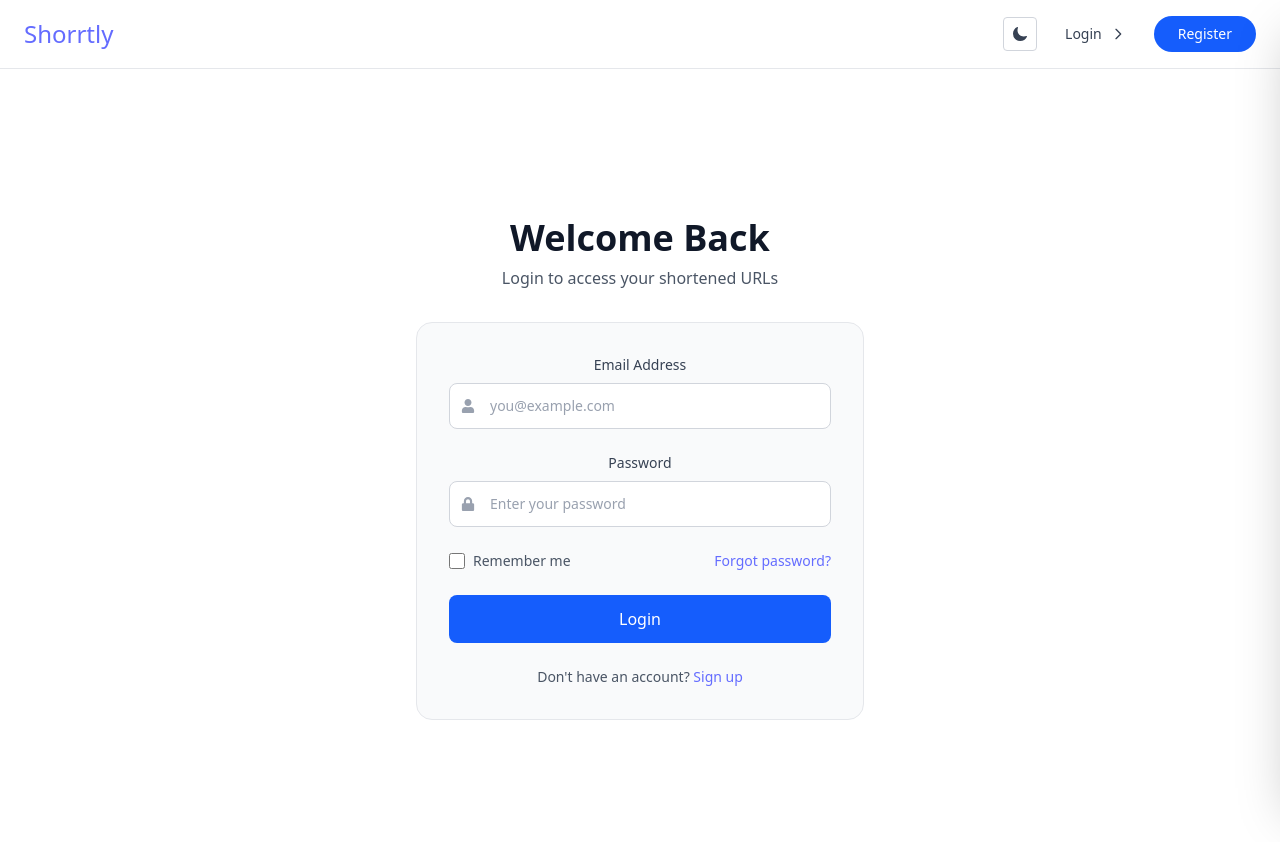
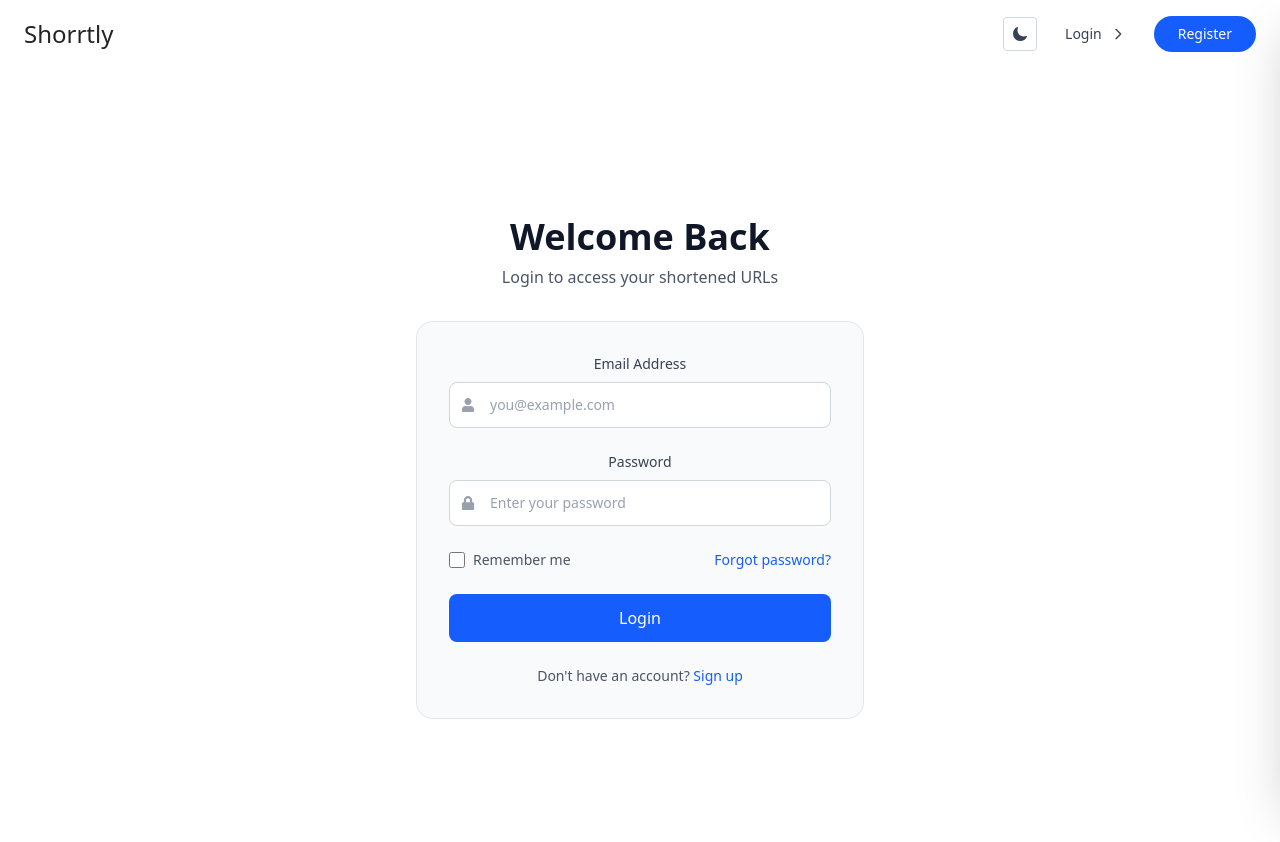
Before and after one commit to its-m4npreet/url_Shortner, a React (Vite) app in the folder frontend/: page /login in a window 1280 px wide. Shown: the top 842 px of the page. Built offline with nearby package versions, Linux system fonts and the light colour scheme.

Commit message:
refactor: improve styling and layout in MainCompo and Navbar components style: enhance transition effects in global CSS

```diff
--- a/frontend/src/components/mainCompo.jsx
+++ b/frontend/src/components/mainCompo.jsx
@@ -68,7 +68,7 @@ export const MainCompo = ({ onUrlShortened }) => {
       {/* Search Bar */}
       <div className="w-full max-w-2xl relative px-0">
         <div className="flex flex-col sm:flex-row items-center bg-gray-100 dark:bg-transparent rounded-lg sm:rounded-full px-3 sm:px-4 py-3 border border-gray-300 dark:border-gray-700 focus-within:border-blue-500 transition-colors gap-2 sm:gap-0">
-          <FaLink className='hidden sm:block text-[#242424] dark:text-white flex-shrink-0'/>
+          <FaLink className='hidden sm:block text-[#242424] dark:text-white flex-shrink-0 mr-1'/>
           <input
             type="url"
             value={url}
@@ -114,7 +114,7 @@ export const MainCompo = ({ onUrlShortened }) => {
         {shortUrl && (
           <div className="mt-6 text-center px-2">
             <p className="text-gray-700 dark:text-gray-300 text-sm">Your shortened link:</p>
-            <div className="mt-2 flex flex-col sm:flex-row items-center justify-center gap-2 sm:gap-0">
+            <div className="mt-2 flex flex-row items-center justify-center gap-2 sm:gap-0">
             <a
               href={shortUrl}
               target="_blank"
--- a/frontend/src/components/navbar.jsx
+++ b/frontend/src/components/navbar.jsx
@@ -47,11 +47,11 @@ export const Navbar = ({ onHistoryClick, isLoggedIn, user, onLogout }) => {
   };
 
   return (
-    <nav className="w-full bg-white dark:bg-[#030303] border-b border-gray-200 dark:border-gray-800">
+    <nav className="w-full bg-white dark:bg-[#030303] ">
       <div className="px-4 sm:px-6 py-4 flex justify-between items-center">
         {/* Logo Section */}
         <div className="flex items-center">
-          <Link to="/" className="text-xl sm:text-2xl font-bold text-gray-900 dark:text-white hover:text-gray-700 dark:hover:text-gray-300 transition-colors">
+          <Link to="/" className="text-xl sm:text-2xl font-bold text-[#242424] dark:text-white ">
             Shorrtly
           </Link>
         </div>
--- a/frontend/src/index.css
+++ b/frontend/src/index.css
@@ -19,14 +19,16 @@
   -moz-osx-font-smoothing: grayscale;
 }
 
+/* Smooth transitions for theme changes */
+* {
+  transition: background-color 0.3s ease, color 0.3s ease, border-color 0.3s ease;
+}
+
 a {
   font-weight: 500;
-  color: #646cff;
   text-decoration: inherit;
 }
-a:hover {
-  color: #535bf2;
-}
+
 
 body {
   margin: 0;
```
